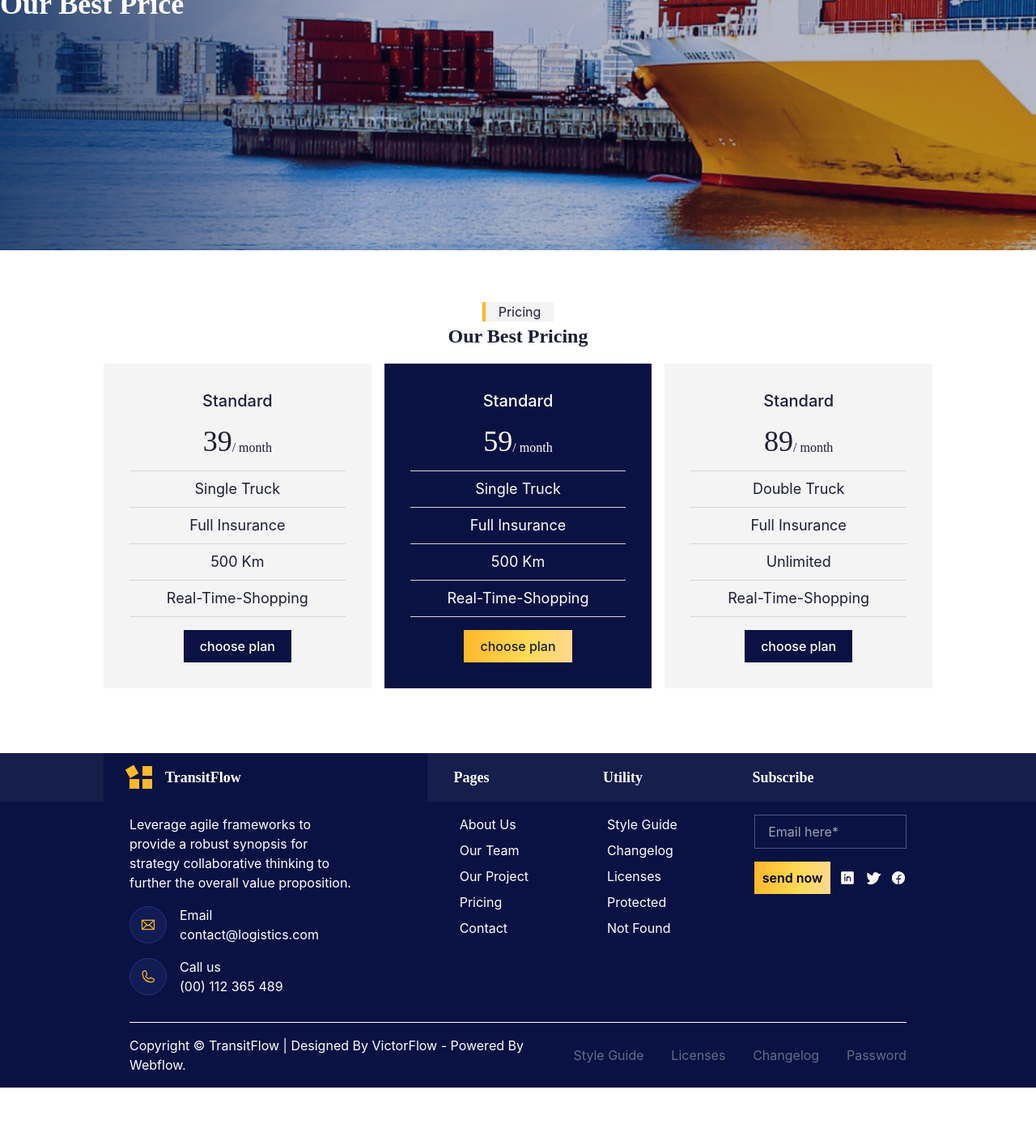
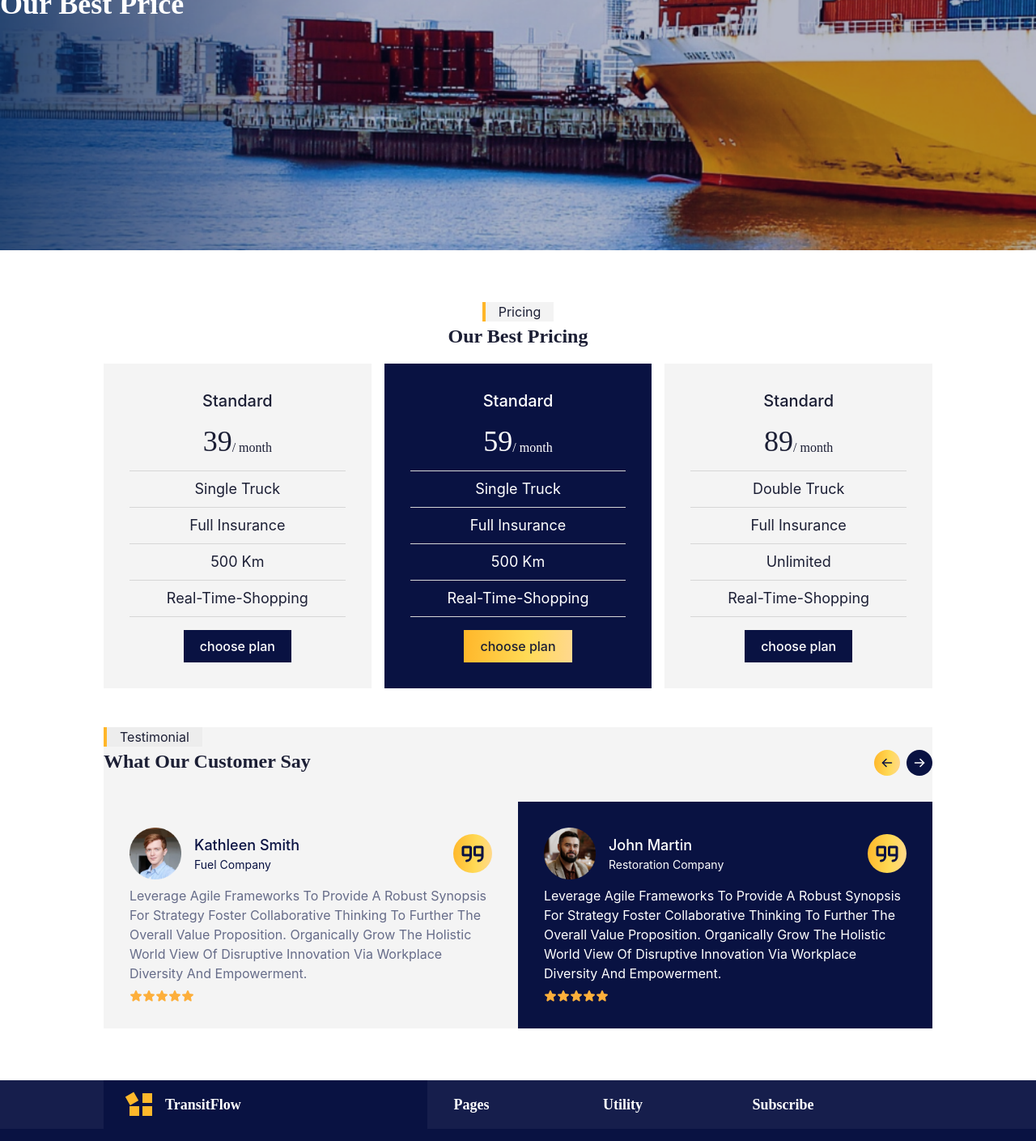
Before and after one commit to smartcollins/logistics, a React (Create React App) app: page /pricing in a window 1280 px wide. Shown: the part 331-1740 px from the top of the page at 81% size. Before the commit the page ends 1674 px from the top, so only its background shows below. Built offline with nearby package versions, Linux system fonts and the light colour scheme.

Commit message:
modified Pricing

```diff
--- a/src/pages/Pricing.jsx
+++ b/src/pages/Pricing.jsx
@@ -3,6 +3,7 @@ import banner from '../data/banner';
 import color from '../data/color';
 import Banner from '../component/Banner';
 import Footer from '../component/Footer'
+import Review from '../component/Review';
 
 
 const Pricing = ()=>{
@@ -39,12 +40,17 @@ const Pricing = ()=>{
         <div>
             <div>{banner.slice(10, 11).map((item, idx) => <Banner key={idx} {...item} />)}</div>
             <div style={{color: color.darkTxt}} className=' capitalize w-4/5 mx-auto my-8 py-8'>
-                <div className='mx-auto w-fit '>
-                    <p style={{ borderLeft: `4px solid ${color.grdt}` }} className='bg-[#e8e8e8]/50 w-fit px-4 mx-auto'>pricing</p>
-                    <p className='font-[Rubik] font-semibold text-2xl/normal'>our best pricing</p>
+                <div>
+                    <div className='mx-auto w-fit '>
+                        <p style={{ borderLeft: `4px solid ${color.grdt}` }} className='bg-[#e8e8e8]/50 w-fit px-4 mx-auto'>pricing</p>
+                        <p className='font-[Rubik] font-semibold text-2xl/normal'>our best pricing</p>
+                    </div>
+                    <div className='flex gap-4 text-center py-4'>
+                        {items}
+                    </div>
                 </div>
-                <div className='flex gap-4 text-center py-4'>
-                    {items}
+                <div className='bg-[#f4f4f4] mt-8'>
+                    <Review/>
                 </div>
             </div>
             <Footer/>
```
